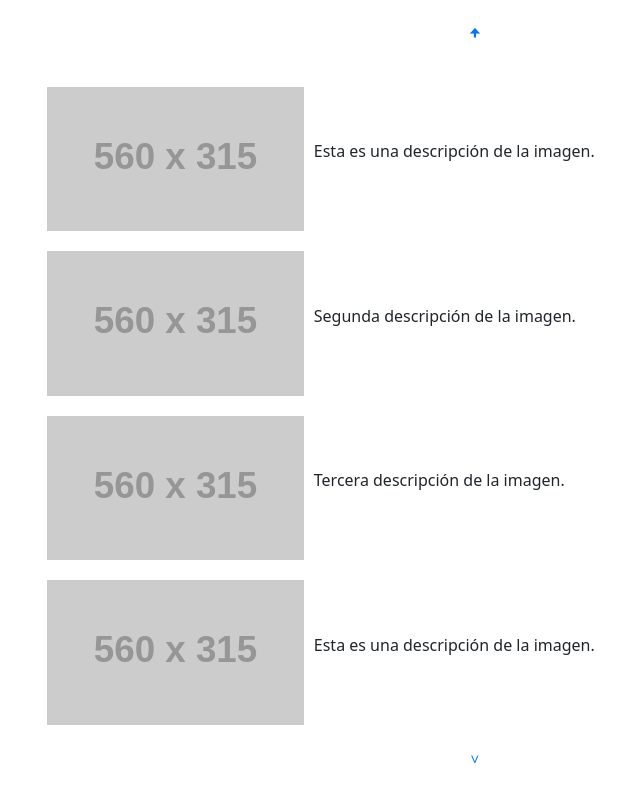
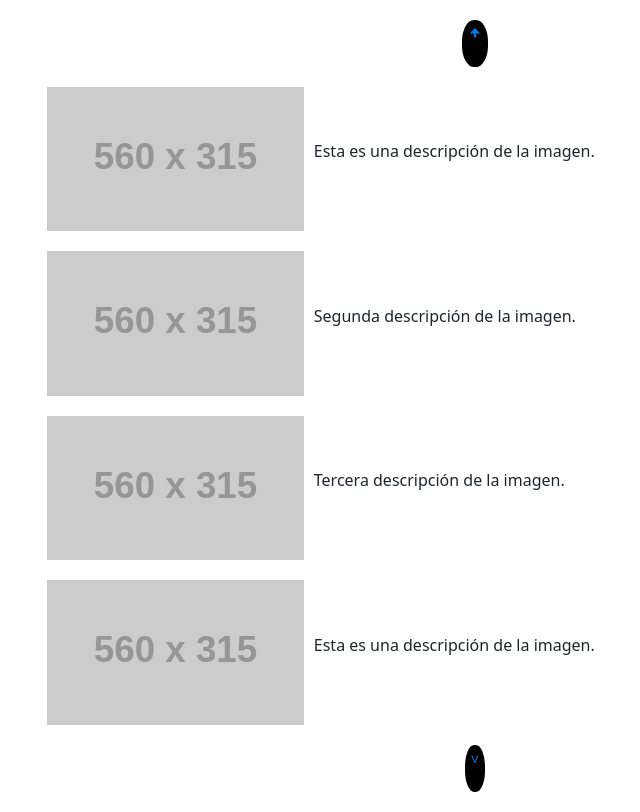
Before and after one commit to YordyHc/Creador_widgets_youtube, a PHP site: page / in a window 1280 px wide. Shown: the whole page, without its empty margins (165-805 px from the left). Run offline with PHP 8.4, Linux system fonts and the light colour scheme; grey boxes labelled with a size stand in for pictures from a placeholder-image service; some libraries are stand-ins or nearby versions.

Commit message:
refactor: mejorar base de widget 3

```diff
--- a/app/Vista/widget_3.php
+++ b/app/Vista/widget_3.php
@@ -30,7 +30,7 @@ $videos = json_encode($responses);
 
 <div class="con_1">
     <!-- Botón de "Anterior" (apunta hacia arriba) -->
-    <button id="prevBtn" class="nav-button">ꜛ</button>
+    <button id="prevBtn" class="nav-button"> ꜛ </button>
 
     <div class="lista" id="lista">
         <?php
@@ -52,7 +52,7 @@ $videos = json_encode($responses);
     </div>
 
     <!-- Botón de "Siguiente" (apunta hacia abajo) -->
-    <button id="nextBtn" class="nav-button">˅</button>
+    <button id="nextBtn" class="nav-button"> ˅ </button>
 </div>
 
 <script>
--- a/style/widget_3.css
+++ b/style/widget_3.css
@@ -41,11 +41,12 @@
 /* Estilos para los botones */
 .nav-button {
   font-size: 30px;
-  background-color: transparent;
+  background-color: black;
   border: none;
   cursor: pointer;
   margin: 10px;
   color: #0b76e1;
+  border-radius: 45%;
 }
 
 .nav-button:hover {
```
